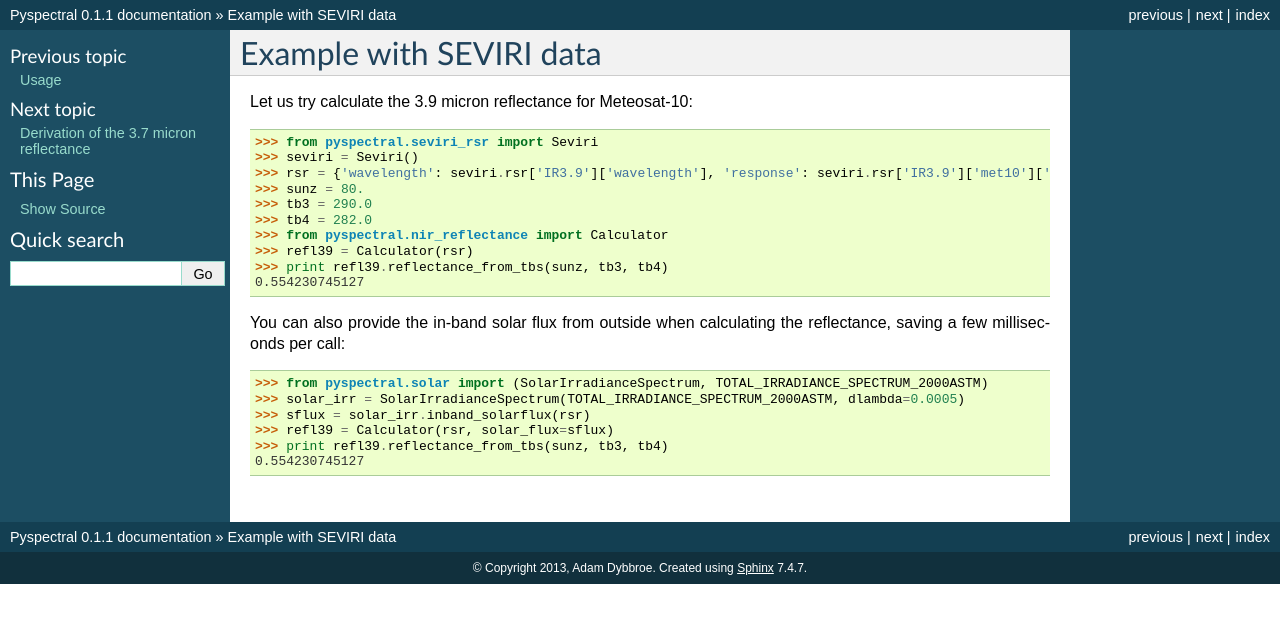
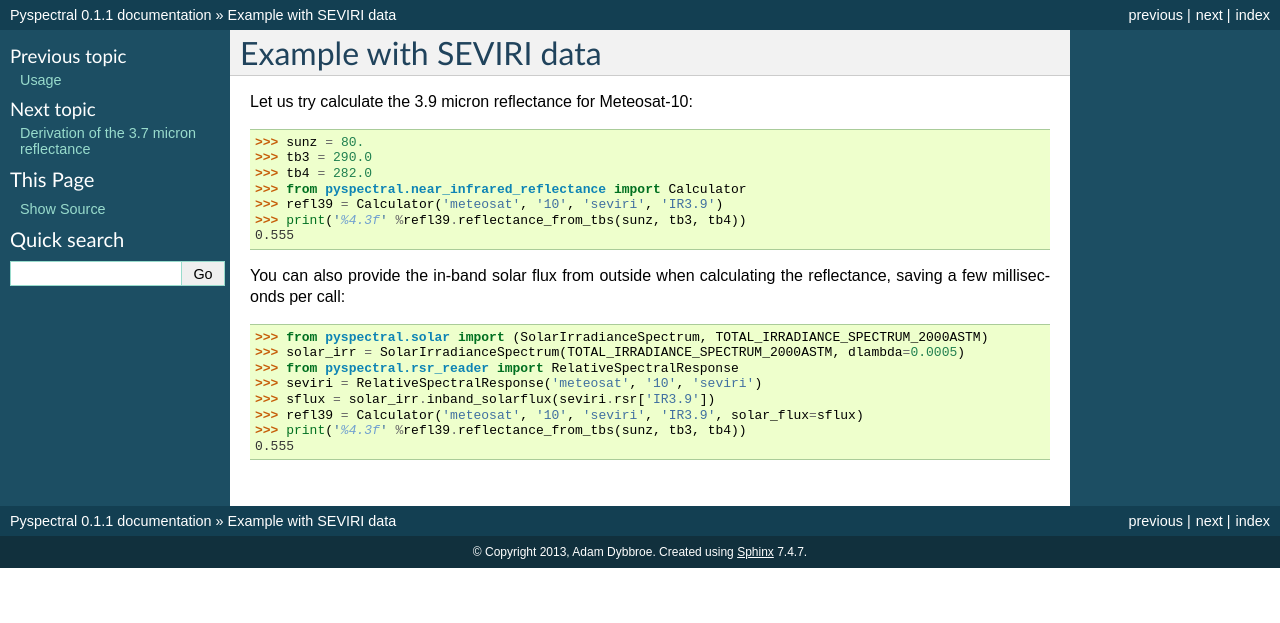
Before and after one commit to pytroll/pyspectral, a Sphinx documentation site: the page built from doc/seviri_example.rst, in a window 1280 px wide. Shown: the top 623 px of the page. Built offline with Sphinx 7.4.7, drawn with Linux system fonts in a browser that asks for light colours; formulas are drawn with MathJax 3.

```diff
--- a/doc/seviri_example.rst
+++ b/doc/seviri_example.rst
@@ -5,23 +5,22 @@ Let us try calculate the 3.9 micron reflectance for Meteosat-10:
 
 .. doctest::
 
-  >>> from pyspectral.seviri_rsr import Seviri
-  >>> seviri = Seviri()
-  >>> rsr = {'wavelength': seviri.rsr['IR3.9']['wavelength'], 'response': seviri.rsr['IR3.9']['met10']['95']}
   >>> sunz = 80.
   >>> tb3 = 290.0
   >>> tb4 = 282.0
-  >>> from pyspectral.nir_reflectance import Calculator
-  >>> refl39 = Calculator(rsr)
-  >>> print refl39.reflectance_from_tbs(sunz, tb3, tb4)
-  0.554230745127
+  >>> from pyspectral.near_infrared_reflectance import Calculator
+  >>> refl39 = Calculator('meteosat', '10', 'seviri', 'IR3.9')
+  >>> print('%4.3f' %refl39.reflectance_from_tbs(sunz, tb3, tb4))
+  0.555
 
 You can also provide the in-band solar flux from outside when calculating the
 reflectance, saving a few milliseconds per call::
 
   >>> from pyspectral.solar import (SolarIrradianceSpectrum, TOTAL_IRRADIANCE_SPECTRUM_2000ASTM)
   >>> solar_irr = SolarIrradianceSpectrum(TOTAL_IRRADIANCE_SPECTRUM_2000ASTM, dlambda=0.0005)
-  >>> sflux = solar_irr.inband_solarflux(rsr)
-  >>> refl39 = Calculator(rsr, solar_flux=sflux)
-  >>> print refl39.reflectance_from_tbs(sunz, tb3, tb4)
-  0.554230745127
+  >>> from pyspectral.rsr_reader import RelativeSpectralResponse
+  >>> seviri = RelativeSpectralResponse('meteosat', '10', 'seviri')
+  >>> sflux = solar_irr.inband_solarflux(seviri.rsr['IR3.9'])
+  >>> refl39 = Calculator('meteosat', '10', 'seviri', 'IR3.9', solar_flux=sflux)
+  >>> print('%4.3f' %refl39.reflectance_from_tbs(sunz, tb3, tb4))
+  0.555
```
Also changed, not shown: doc/rad_definitions.rst (+12 -12 lines), 3 other files.
